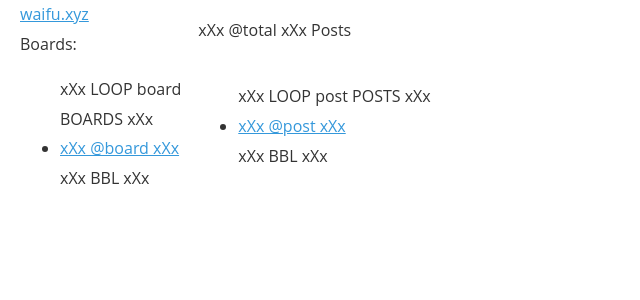
After one commit to qpfiffer/mzbh, a Python web app: template templates/by_thread.html in a window 1280 px wide. The commit adds this page. Shown: the top 300 px of the page, without its empty margins (0-640 px from the left). Run offline with Jinja, Linux system fonts and the light colour scheme; the template is opened without the code that fills it, so the values that code supplies are empty.

Commit message:
Started adding thread aggregate page.

```diff
--- /dev/null
+++ b/templates/by_thread.html
@@ -0,0 +1,44 @@
+<!DOCTYPE html>
+<html>
+	<head>
+		<title>waifu.xyz - Thread xXx @thread_id xXx</title>
+		<meta charset="UTF-8">
+		<meta name="viewport" content="width=device-width, initial-scale=1">
+		<link rel="stylesheet" media="all" href="/static/css/furtive.css" />
+		<link rel="stylesheet" media="all" href="/static/css/main.css" />
+		<link rel="stylesheet" media="screen and (max-width: 800px)" href="/static/css/mobile.css" />
+	</head>
+	<body>
+		<div class="grd">
+			<div class="row">
+				<div class="col-1">
+					<span><a href="/">waifu.xyz</a></span>
+					<span>Boards:</span>
+					<ul>
+						xXx LOOP board BOARDS xXx
+							<li><a href="/chug/xXx @board xXx">xXx @board xXx</a></li>
+						xXx BBL xXx
+					</ul>
+					<!--
+					<span>Special:</span>
+					<ul>
+						<li><a href="/by/alias/0">Sort by Aliases Count</a></li>
+					</ul>
+					-->
+				</div>
+				<div class="col-6">
+					<p>xXx @total xXx Posts</p>
+					<ul>
+						xXx LOOP post POSTS xXx
+						<li>
+							<a href="#">xXx @post xXx</a>
+						</li>
+						xXx BBL xXx
+					</div>
+				</div>
+			</div>
+		</div>
+	</body>
+</html>
+<!-- vim: noet ts=4 sw=4:
+-->
--- a/templates/webm.html
+++ b/templates/webm.html
@@ -40,6 +40,7 @@
 							</div>
 							<p>Information:</p>
 							<ul>
+								<li><a href="/by/thread/xXx @thread_id xXx">See other posts from this thread</a></li>
 								<li>First found: xXx @image_date xXx</li>
 								<li>Aliases:
 									<ul>
```
Also changed, not shown: 3 other files.
